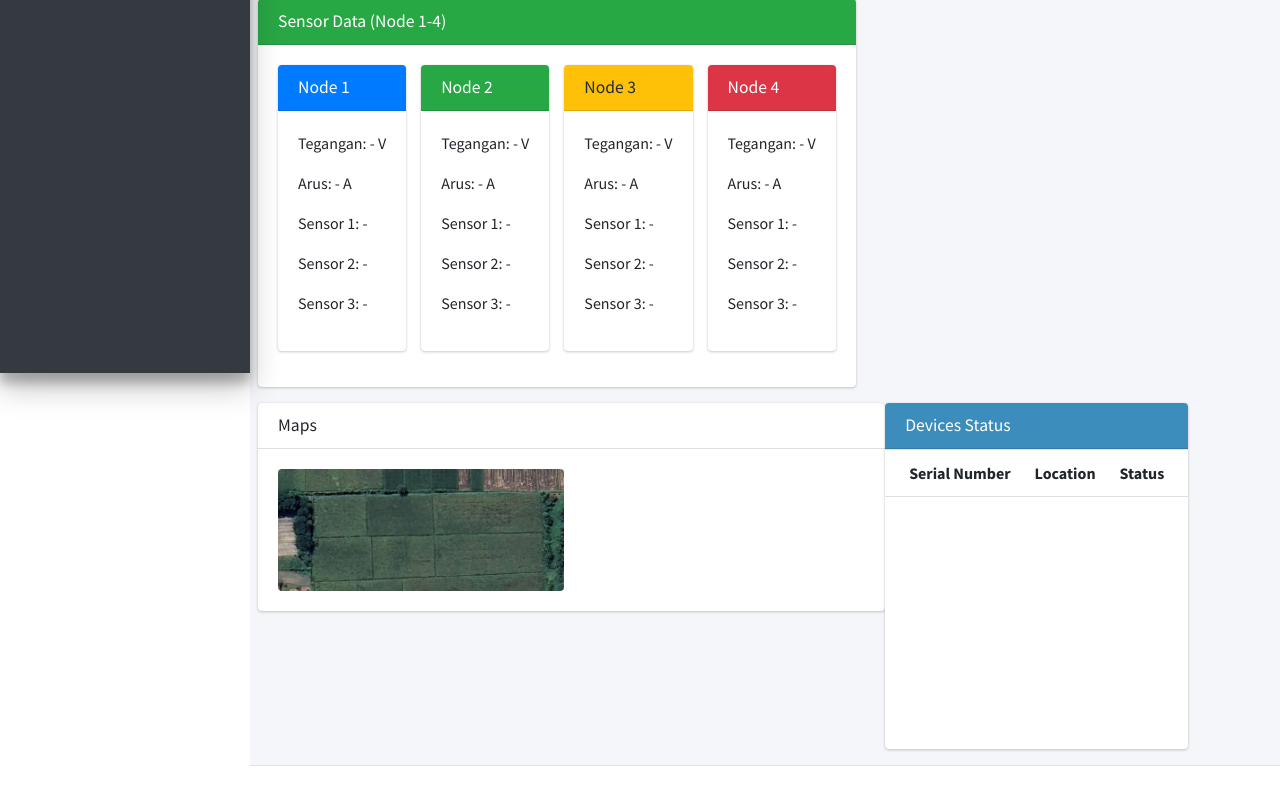
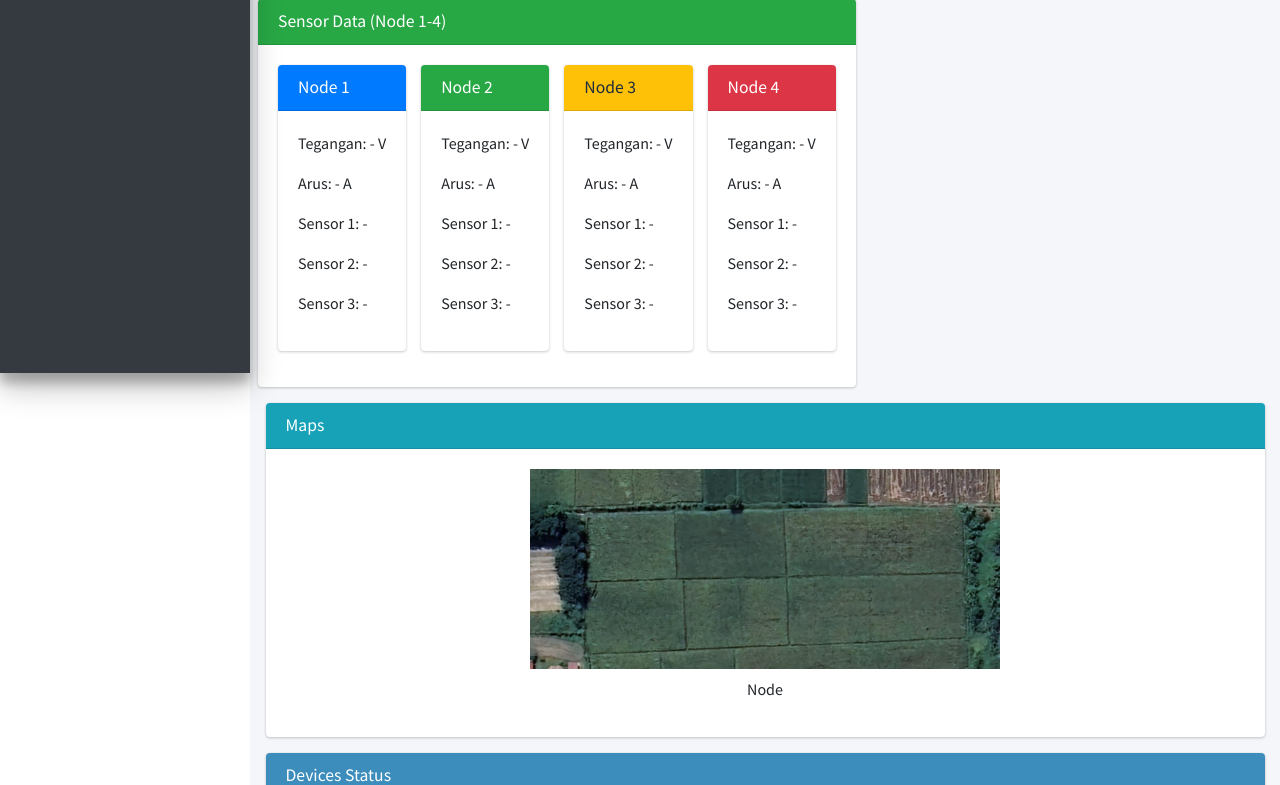
Before and after one commit to hildansaputraa/IoTWebDashboardScript, a PHP site: page / in a window 1280 px wide. Shown: the part 427-1212 px from the top of the page. Run offline with PHP 8.4, Linux system fonts and the light colour scheme; the visitor is signed in with stand-in values (Sample User, id 1); data that the repository does not hold is empty; some libraries are stand-ins or nearby versions.

Commit message:
Update dashboard.php

```diff
--- a/page/dashboard.php
+++ b/page/dashboard.php
@@ -155,20 +155,15 @@ $result = mysqli_query($connection, $sql);
               </div>
             </div>
           </div>
-
-          <!-- Tambahkan gambar di bawah Sensor Data -->
-          <div class="row">
+            <!-- Tambahkan gambar di sini (sebelah kanan Lamp Button) -->
             <div class="col-lg-12">
-              <div class="card card-default">
+              <div class="card card-info">
                 <div class="card-header">
                   <h3 class="card-title">Maps</h3>
                 </div>
                 <div class="card-body text-center">
-                  <div class="row">
-                    <div class="col-md-6">
-                      <img src="dist/img/maps.jpg" alt="Network Layout" class="img-fluid rounded" style="max-height: 250px;">
-                    </div>
-                  </div>
+                  <img src="dist\img\maps.jpg" alt="System Diagram" class="img-fluid" style="max-height: 200px;">
+                  <p class="mt-2">Node</p>
                 </div>
               </div>
             </div>
```
